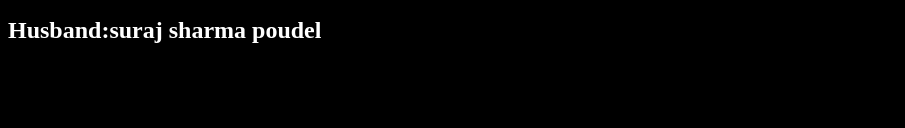
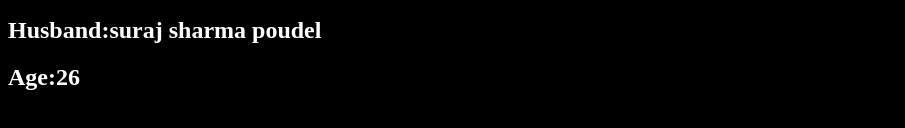
Before and after one commit to Sarcasticdev/learnabout-namrata, a plain HTML site: page index.html in a window 1280 px wide. Shown: the part 334-462 px from the top of the page, without its empty margins (0-905 px from the left). Drawn offline with Linux system fonts and the light colour scheme.

Commit message:
Update index.html

```diff
--- a/index.html
+++ b/index.html
@@ -20,5 +20,8 @@ Name:Namrata poudel
     Husband:suraj sharma poudel
 
 </h2>
+    </h2>
+<h2 style="color: white;">
+Age:26</h2>
 </body>
 </html>
```
